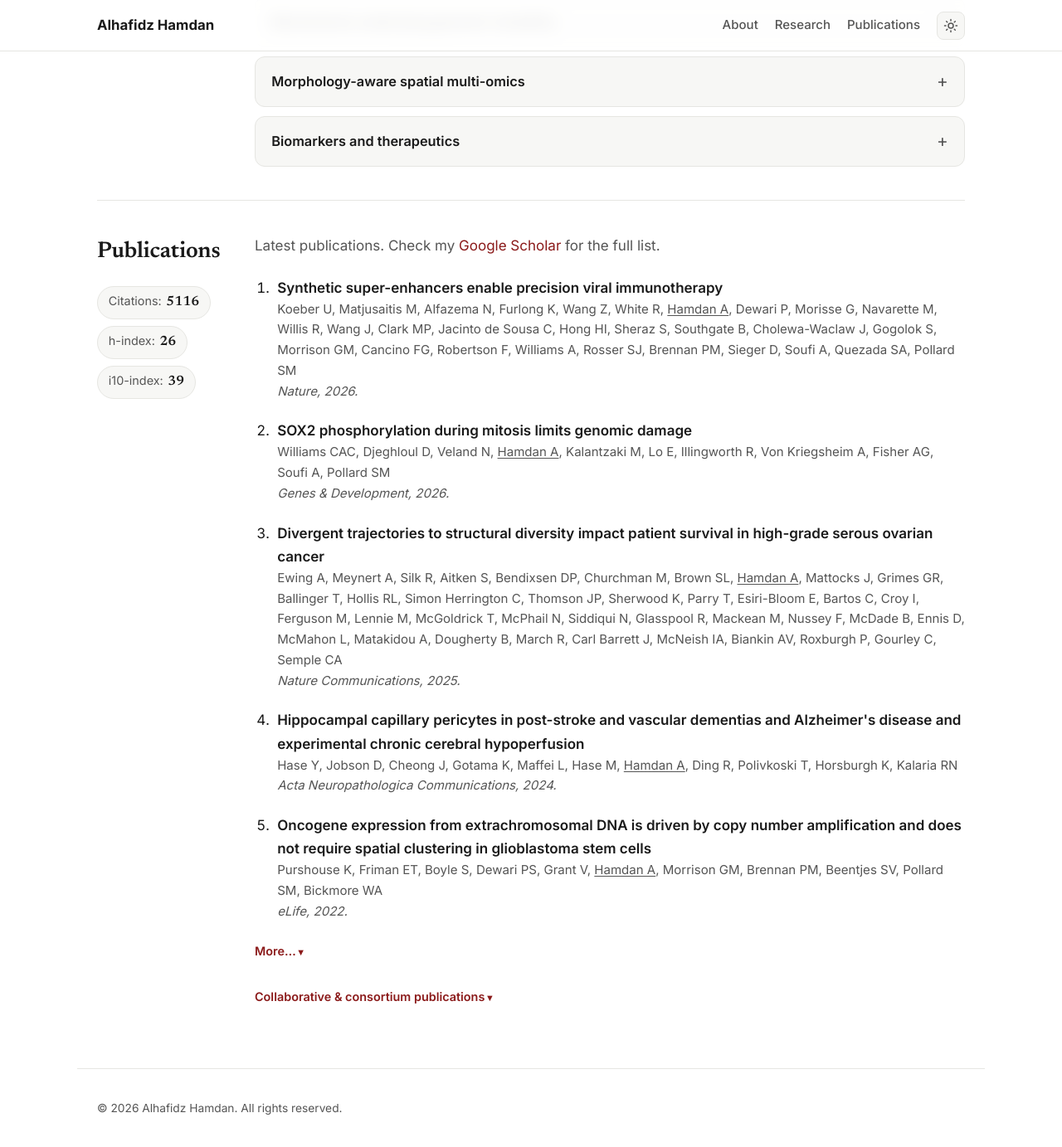
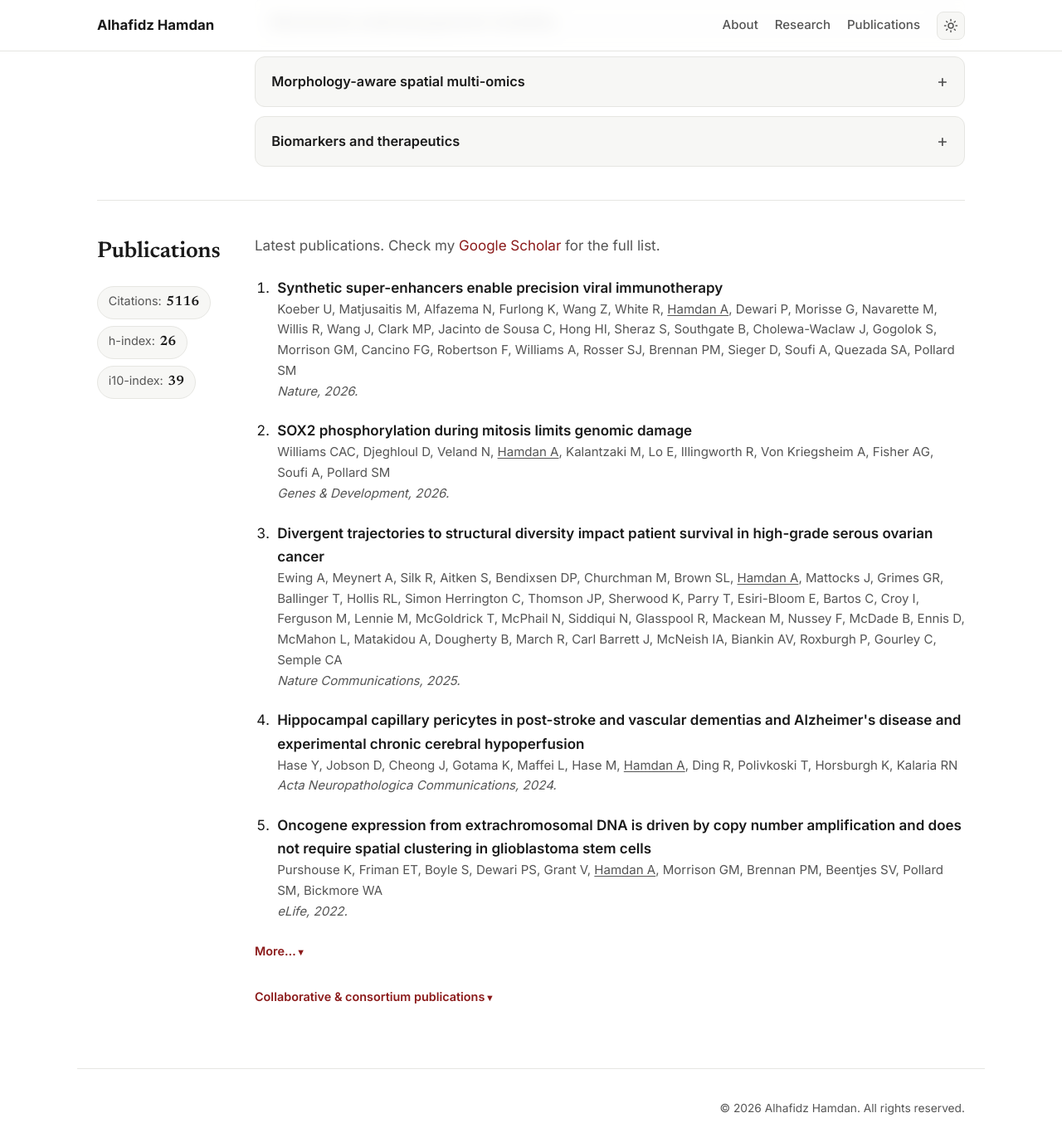
Before and after one commit to alhafidzhamdan/alhafidzhamdan.github.io, a Jekyll site: the page built from index.html, in a window 1280 px wide and 1400 px high, scrolled down 838 px. Shown: the top 1383 px of the window at 83% size. Built offline with Jekyll 4.4.1, drawn with Linux system fonts in a browser that asks for light colours.

Commit message:
Right-align footer

```diff
--- a/assets/css/style.css
+++ b/assets/css/style.css
@@ -300,6 +300,7 @@ a:hover { color: var(--accent-soft); text-decoration: underline; }
   color: var(--text-soft);
   font-size: 0.86rem;
 }
+.site-footer { text-align: right; }
 .site-footer p { margin: 0.25rem 0; }
 .footer-note a { color: var(--text-soft); text-decoration: underline; }
 
```
